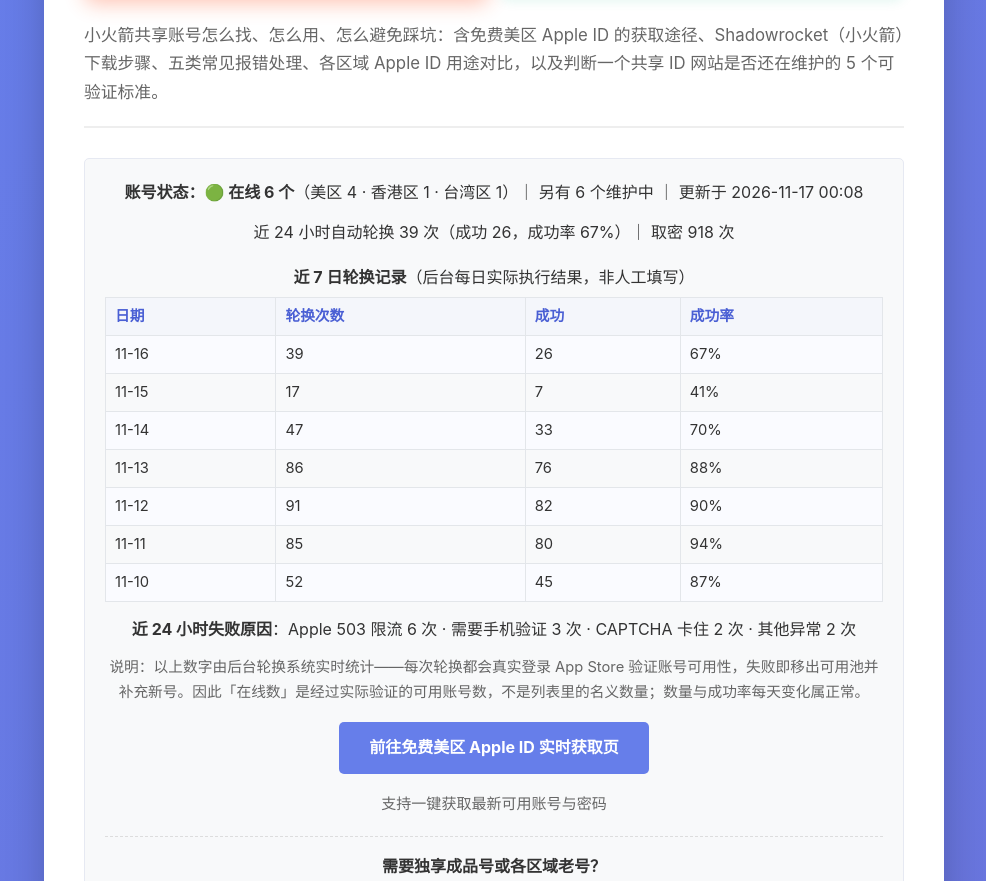
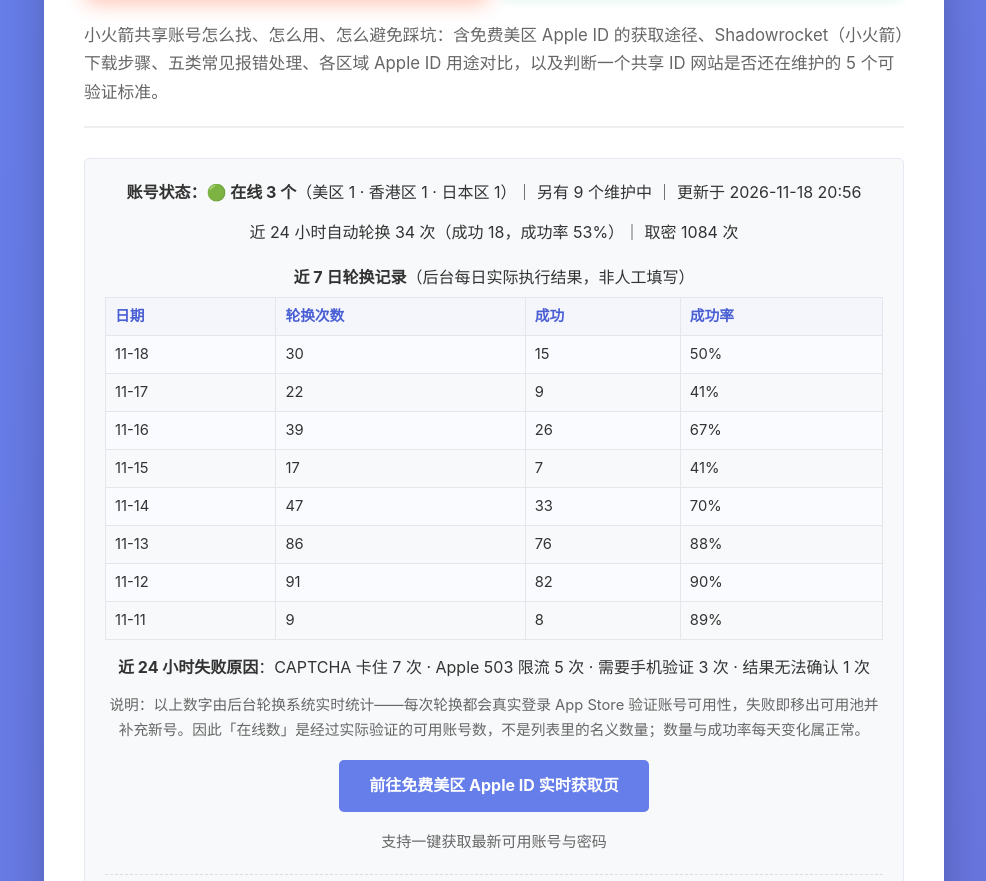
Before and after one commit to gulliblerea/-id-, a plain HTML site: page index.html in a window 1280 px wide. Shown: the part 220-1101 px from the top of the page, without its empty margins (146-1132 px from the left). Drawn offline with Linux system fonts and the light colour scheme.

Commit message:
data: 更新 /-id-/ 今日账号状态（2026-11-18，在线 3）

```diff
--- a/index.html
+++ b/index.html
@@ -175,20 +175,21 @@ box-shadow:0 4px 12px rgba(16,185,129,.12)}
 
         <div class="link-box cta-top">
             <!-- DAILY_STATUS_START -->
-            <p><strong>账号状态：🟢 在线 6 个</strong>（美区 4 · 香港区 1 · 台湾区 1）｜ 另有 6 个维护中 ｜ 更新于 2026-11-17 00:08</p>
-            <p>近 24 小时自动轮换 39 次（成功 26，成功率 67%）｜ 取密 918 次</p>
+            <p><strong>账号状态：🟢 在线 3 个</strong>（美区 1 · 香港区 1 · 日本区 1）｜ 另有 9 个维护中 ｜ 更新于 2026-11-18 20:56</p>
+            <p>近 24 小时自动轮换 34 次（成功 18，成功率 53%）｜ 取密 1084 次</p>
             <p style="margin:18px 0 6px;"><strong>近 7 日轮换记录</strong>（后台每日实际执行结果，非人工填写）</p>
             <table style="width:100%;border-collapse:collapse;margin:0 0 14px;font-size:.92em;">
             <tr><th style="border:1px solid #e3e6ea;padding:6px 9px;background:#f4f6fb;text-align:left;">日期</th><th style="border:1px solid #e3e6ea;padding:6px 9px;background:#f4f6fb;text-align:left;">轮换次数</th><th style="border:1px solid #e3e6ea;padding:6px 9px;background:#f4f6fb;text-align:left;">成功</th><th style="border:1px solid #e3e6ea;padding:6px 9px;background:#f4f6fb;text-align:left;">成功率</th></tr>
+            <tr><td style="border:1px solid #e3e6ea;padding:6px 9px;">11-18</td><td style="border:1px solid #e3e6ea;padding:6px 9px;">30</td><td style="border:1px solid #e3e6ea;padding:6px 9px;">15</td><td style="border:1px solid #e3e6ea;padding:6px 9px;">50%</td></tr>
+            <tr><td style="border:1px solid #e3e6ea;padding:6px 9px;">11-17</td><td style="border:1px solid #e3e6ea;padding:6px 9px;">22</td><td style="border:1px solid #e3e6ea;padding:6px 9px;">9</td><td style="border:1px solid #e3e6ea;padding:6px 9px;">41%</td></tr>
             <tr><td style="border:1px solid #e3e6ea;padding:6px 9px;">11-16</td><td style="border:1px solid #e3e6ea;padding:6px 9px;">39</td><td style="border:1px solid #e3e6ea;padding:6px 9px;">26</td><td style="border:1px solid #e3e6ea;padding:6px 9px;">67%</td></tr>
             <tr><td style="border:1px solid #e3e6ea;padding:6px 9px;">11-15</td><td style="border:1px solid #e3e6ea;padding:6px 9px;">17</td><td style="border:1px solid #e3e6ea;padding:6px 9px;">7</td><td style="border:1px solid #e3e6ea;padding:6px 9px;">41%</td></tr>
             <tr><td style="border:1px solid #e3e6ea;padding:6px 9px;">11-14</td><td style="border:1px solid #e3e6ea;padding:6px 9px;">47</td><td style="border:1px solid #e3e6ea;padding:6px 9px;">33</td><td style="border:1px solid #e3e6ea;padding:6px 9px;">70%</td></tr>
             <tr><td style="border:1px solid #e3e6ea;padding:6px 9px;">11-13</td><td style="border:1px solid #e3e6ea;padding:6px 9px;">86</td><td style="border:1px solid #e3e6ea;padding:6px 9px;">76</td><td style="border:1px solid #e3e6ea;padding:6px 9px;">88%</td></tr>
             <tr><td style="border:1px solid #e3e6ea;padding:6px 9px;">11-12</td><td style="border:1px solid #e3e6ea;padding:6px 9px;">91</td><td style="border:1px solid #e3e6ea;padding:6px 9px;">82</td><td style="border:1px solid #e3e6ea;padding:6px 9px;">90%</td></tr>
-            <tr><td style="border:1px solid #e3e6ea;padding:6px 9px;">11-11</td><td style="border:1px solid #e3e6ea;padding:6px 9px;">85</td><td style="border:1px solid #e3e6ea;padding:6px 9px;">80</td><td style="border:1px solid #e3e6ea;padding:6px 9px;">94%</td></tr>
-            <tr><td style="border:1px solid #e3e6ea;padding:6px 9px;">11-10</td><td style="border:1px solid #e3e6ea;padding:6px 9px;">52</td><td style="border:1px solid #e3e6ea;padding:6px 9px;">45</td><td style="border:1px solid #e3e6ea;padding:6px 9px;">87%</td></tr>
+            <tr><td style="border:1px solid #e3e6ea;padding:6px 9px;">11-11</td><td style="border:1px solid #e3e6ea;padding:6px 9px;">9</td><td style="border:1px solid #e3e6ea;padding:6px 9px;">8</td><td style="border:1px solid #e3e6ea;padding:6px 9px;">89%</td></tr>
             </table>
-            <p><strong>近 24 小时失败原因</strong>：Apple 503 限流 6 次 · 需要手机验证 3 次 · CAPTCHA 卡住 2 次 · 其他异常 2 次</p>
+            <p><strong>近 24 小时失败原因</strong>：CAPTCHA 卡住 7 次 · Apple 503 限流 5 次 · 需要手机验证 3 次 · 结果无法确认 1 次</p>
             <p style="color:#666;font-size:.92em;">说明：以上数字由后台轮换系统实时统计——每次轮换都会真实登录 App Store 验证账号可用性，失败即移出可用池并补充新号。因此「在线数」是经过实际验证的可用账号数，不是列表里的名义数量；数量与成功率每天变化属正常。</p>
             <!-- DAILY_STATUS_END -->
             <p><a href="https://id.tangping.icu" target="_blank" rel="noopener">前往免费美区 Apple ID 实时获取页</a></p>
--- a/sitemap.xml
+++ b/sitemap.xml
@@ -2,7 +2,7 @@
 <urlset xmlns="http://www.sitemaps.org/schemas/sitemap/0.9">
   <url>
     <loc>https://gulliblerea.github.io/-id-/</loc>
-    <lastmod>2026-11-17</lastmod>
+    <lastmod>2026-11-18</lastmod>
     <changefreq>daily</changefreq>
     <priority>1.0</priority>
   </url>
```
